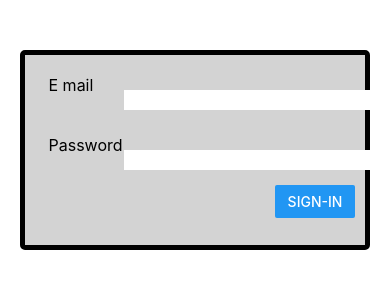
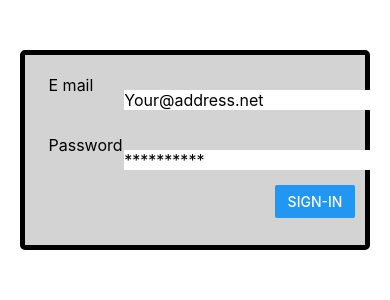
Before and after one commit to rashmith123/rashmith_test, a React Native app: screen / in a window 390 px wide. Shown: the top 300 px of the page. Built offline with nearby package versions, Linux system fonts and the light colour scheme.

Commit message:
SignIn component UI

```diff
--- a/App.js
+++ b/App.js
@@ -7,16 +7,16 @@ export default function App() {
   <View style={ styles.container}>
     <View style={ styles.childcontainer}>
       <View style={ styles.childchildcontainer}>
-        <Text style={ styles.Text}>E mail</Text>
+        <Text  style={ styles.Text}>E mail</Text>
       </View>
-     <TextInput style={ styles.input}/>
+     <TextInput placeholder = "Your@address.net" style={ styles.input}/>
 
    </View>
    <View style={ styles.childcontainer}>
      <View style={ styles.childchildcontainer}>
         <Text style={ styles.Text}>Password</Text>
      </View>
-        <TextInput secureTextEntry={true} style={ styles.input}/>
+        <TextInput placeholder = "**********" secureTextEntry={true} style={ styles.input}/>
     </View>
     <View style={ {height:50, width:80,margin:10, alignSelf:'flex-end'}}>
         <Button title="Sign-in"  ></Button>
```
